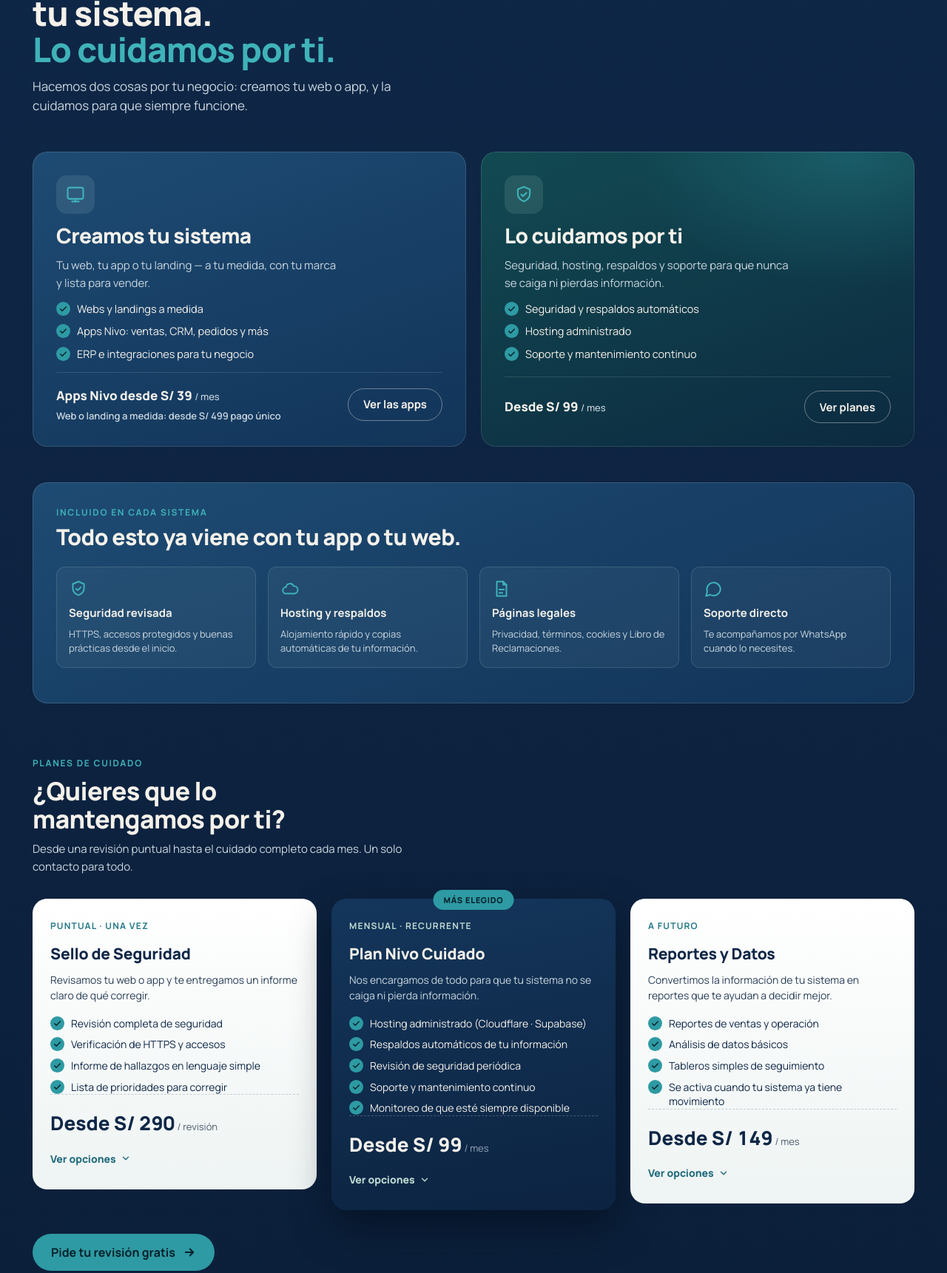
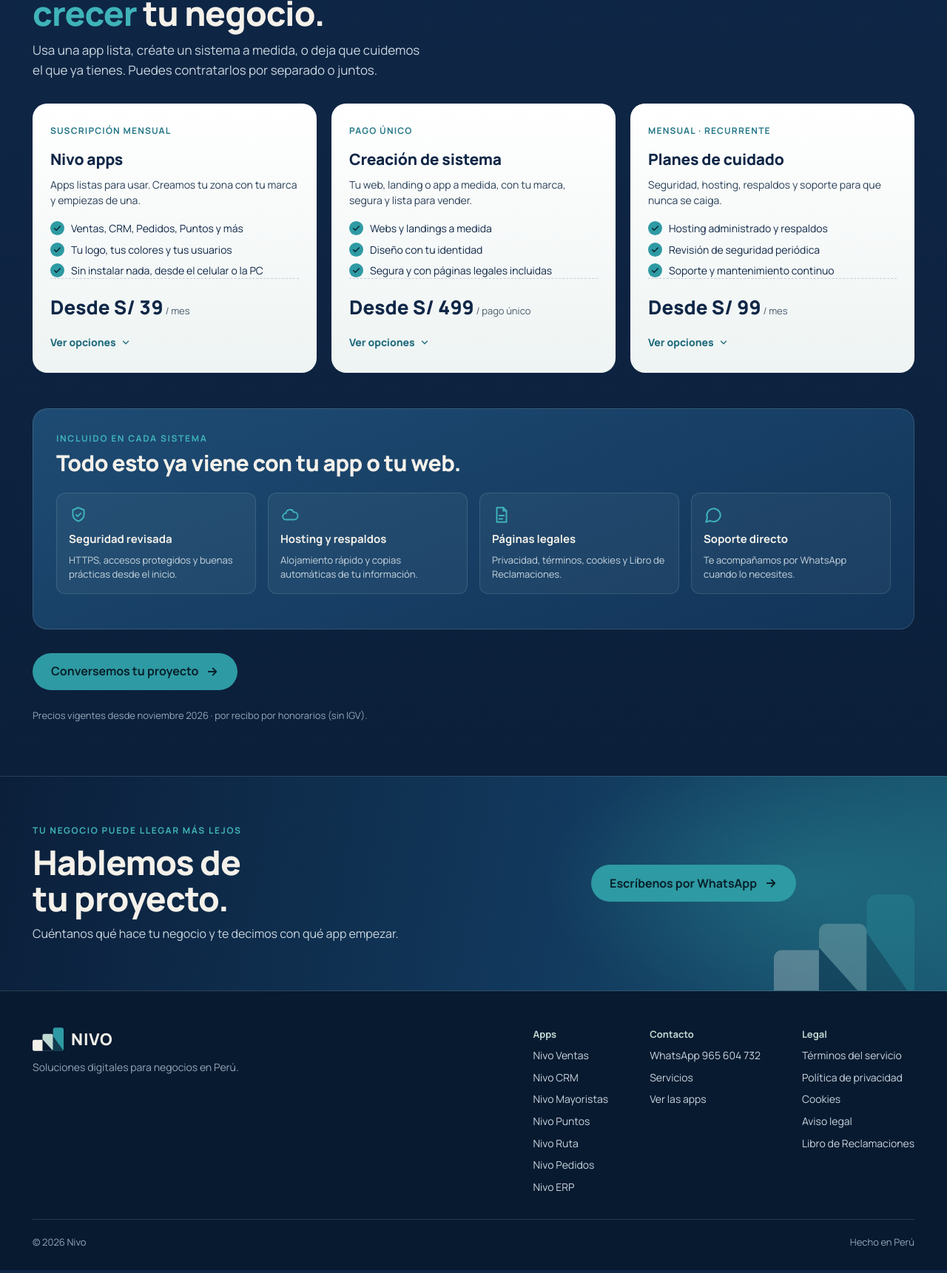
Before and after one commit to Guido190998/nivo-web, a plain HTML site: page index.html in a window 1280 px wide. Shown: the part 2189-3910 px from the top of the page at 74% size. Drawn offline with Linux system fonts and the light colour scheme.

Commit message:
Reestructurar servicios en 3: Nivo apps, Creacion de sistema y Planes de cuidado
Co-Authored-By: Claude Opus 4.8 <noreply@anthropic.com>
Claude-Session: https://claude.ai/code/session_01UnsN5sDM6cPcmr4v5Mo6RS

```diff
--- a/index.html
+++ b/index.html
@@ -125,40 +125,60 @@
 <section class="servicios" id="servicios" aria-labelledby="t-serv"><div class="caja">
   <div class="sv-cab">
     <span class="eti">Nuestros servicios</span>
-    <h2 id="t-serv">No solo creamos tu sistema.<br><em>Lo cuidamos por ti.</em></h2>
-    <p>Hacemos dos cosas por tu negocio: creamos tu web o app, y la cuidamos para que siempre funcione.</p>
+    <h2 id="t-serv">Tres formas de <em>hacer crecer</em> tu negocio.</h2>
+    <p>Usa una app lista, créate un sistema a medida, o deja que cuidemos el que ya tienes. Puedes contratarlos por separado o juntos.</p>
   </div>
 
-  <div class="sv-pilares">
-    <article class="sv-pilar crear">
-      <span class="sv-pilar-ic"><svg viewBox="0 0 24 24" fill="none" stroke="currentColor" stroke-width="1.8" stroke-linecap="round" stroke-linejoin="round" aria-hidden="true"><rect x="3" y="4" width="18" height="13" rx="2"/><path d="M8 20h8M12 17v3"/></svg></span>
-      <h3>Creamos tu sistema</h3>
-      <p>Tu web, tu app o tu landing — a tu medida, con tu marca y lista para vender.</p>
-      <ul>
-        <li><svg viewBox="0 0 24 24" fill="none" stroke="currentColor" stroke-width="2.6" stroke-linecap="round" stroke-linejoin="round" aria-hidden="true"><path d="M5 12.5l4.5 4.5L19 7.5"/></svg>Webs y landings a medida</li>
-        <li><svg viewBox="0 0 24 24" fill="none" stroke="currentColor" stroke-width="2.6" stroke-linecap="round" stroke-linejoin="round" aria-hidden="true"><path d="M5 12.5l4.5 4.5L19 7.5"/></svg>Apps Nivo: ventas, CRM, pedidos y más</li>
-        <li><svg viewBox="0 0 24 24" fill="none" stroke="currentColor" stroke-width="2.6" stroke-linecap="round" stroke-linejoin="round" aria-hidden="true"><path d="M5 12.5l4.5 4.5L19 7.5"/></svg>ERP e integraciones para tu negocio</li>
+  <div class="sv-grid">
+    <article class="sv-plan">
+      <span class="sv-k">Suscripción mensual</span>
+      <h4>Nivo apps</h4>
+      <p class="sv-desc">Apps listas para usar. Creamos tu zona con tu marca y empiezas de una.</p>
+      <ul class="sv-ul">
+        <li><svg viewBox="0 0 24 24" fill="none" stroke="currentColor" stroke-width="2.6" stroke-linecap="round" stroke-linejoin="round" aria-hidden="true"><path d="M5 12.5l4.5 4.5L19 7.5"/></svg>Ventas, CRM, Pedidos, Puntos y más</li>
+        <li><svg viewBox="0 0 24 24" fill="none" stroke="currentColor" stroke-width="2.6" stroke-linecap="round" stroke-linejoin="round" aria-hidden="true"><path d="M5 12.5l4.5 4.5L19 7.5"/></svg>Tu logo, tus colores y tus usuarios</li>
+        <li><svg viewBox="0 0 24 24" fill="none" stroke="currentColor" stroke-width="2.6" stroke-linecap="round" stroke-linejoin="round" aria-hidden="true"><path d="M5 12.5l4.5 4.5L19 7.5"/></svg>Sin instalar nada, desde el celular o la PC</li>
       </ul>
-      <div class="sv-pilar-pie">
-        <div class="sv-precio-col">
-          <span class="sv-pilar-precio">Apps Nivo desde S/ 39 <small>/ mes</small></span>
-          <span class="sv-precio-sub">Web o landing a medida: desde S/ 499 pago único</span>
-        </div>
-        <a class="btn btn-borde" href="#apps">Ver las apps</a>
+      <div class="sv-precio"><span class="sv-monto num">Desde S/ 39</span> <span class="sv-per">/ mes</span></div>
+      <button class="sv-toggle" type="button" aria-expanded="false" aria-controls="sv-opt-apps"><span>Ver opciones</span> <svg viewBox="0 0 24 24" fill="none" stroke="currentColor" stroke-width="2.4" stroke-linecap="round" stroke-linejoin="round" aria-hidden="true"><path d="M6 9l6 6 6-6"/></svg></button>
+      <div class="sv-opts" id="sv-opt-apps" hidden>
+        <div class="sv-opt"><span>Apps disponibles</span><b>Ventas · CRM · ERP…</b></div>
+        <div class="sv-opt"><span>Tu zona con tu marca</span><b>Incluido</b></div>
       </div>
     </article>
-    <article class="sv-pilar cuidar">
-      <span class="sv-pilar-ic"><svg viewBox="0 0 24 24" fill="none" stroke="currentColor" stroke-width="1.8" stroke-linecap="round" stroke-linejoin="round" aria-hidden="true"><path d="M12 3l7 3v5c0 4.5-3 7.5-7 9-4-1.5-7-4.5-7-9V6z"/><path d="M9 12l2 2 4-4"/></svg></span>
-      <h3>Lo cuidamos por ti</h3>
-      <p>Seguridad, hosting, respaldos y soporte para que nunca se caiga ni pierdas información.</p>
-      <ul>
-        <li><svg viewBox="0 0 24 24" fill="none" stroke="currentColor" stroke-width="2.6" stroke-linecap="round" stroke-linejoin="round" aria-hidden="true"><path d="M5 12.5l4.5 4.5L19 7.5"/></svg>Seguridad y respaldos automáticos</li>
-        <li><svg viewBox="0 0 24 24" fill="none" stroke="currentColor" stroke-width="2.6" stroke-linecap="round" stroke-linejoin="round" aria-hidden="true"><path d="M5 12.5l4.5 4.5L19 7.5"/></svg>Hosting administrado</li>
+
+    <article class="sv-plan">
+      <span class="sv-k">Pago único</span>
+      <h4>Creación de sistema</h4>
+      <p class="sv-desc">Tu web, landing o app a medida, con tu marca, segura y lista para vender.</p>
+      <ul class="sv-ul">
+        <li><svg viewBox="0 0 24 24" fill="none" stroke="currentColor" stroke-width="2.6" stroke-linecap="round" stroke-linejoin="round" aria-hidden="true"><path d="M5 12.5l4.5 4.5L19 7.5"/></svg>Webs y landings a medida</li>
+        <li><svg viewBox="0 0 24 24" fill="none" stroke="currentColor" stroke-width="2.6" stroke-linecap="round" stroke-linejoin="round" aria-hidden="true"><path d="M5 12.5l4.5 4.5L19 7.5"/></svg>Diseño con tu identidad</li>
+        <li><svg viewBox="0 0 24 24" fill="none" stroke="currentColor" stroke-width="2.6" stroke-linecap="round" stroke-linejoin="round" aria-hidden="true"><path d="M5 12.5l4.5 4.5L19 7.5"/></svg>Segura y con páginas legales incluidas</li>
+      </ul>
+      <div class="sv-precio"><span class="sv-monto num">Desde S/ 499</span> <span class="sv-per">/ pago único</span></div>
+      <button class="sv-toggle" type="button" aria-expanded="false" aria-controls="sv-opt-crear"><span>Ver opciones</span> <svg viewBox="0 0 24 24" fill="none" stroke="currentColor" stroke-width="2.4" stroke-linecap="round" stroke-linejoin="round" aria-hidden="true"><path d="M6 9l6 6 6-6"/></svg></button>
+      <div class="sv-opts" id="sv-opt-crear" hidden>
+        <div class="sv-opt"><span>Landing de una página</span><b class="num">Desde S/ 499</b></div>
+        <div class="sv-opt"><span>Web o app a medida</span><b>A cotizar</b></div>
+      </div>
+    </article>
+
+    <article class="sv-plan">
+      <span class="sv-k">Mensual · recurrente</span>
+      <h4>Planes de cuidado</h4>
+      <p class="sv-desc">Seguridad, hosting, respaldos y soporte para que nunca se caiga.</p>
+      <ul class="sv-ul">
+        <li><svg viewBox="0 0 24 24" fill="none" stroke="currentColor" stroke-width="2.6" stroke-linecap="round" stroke-linejoin="round" aria-hidden="true"><path d="M5 12.5l4.5 4.5L19 7.5"/></svg>Hosting administrado y respaldos</li>
+        <li><svg viewBox="0 0 24 24" fill="none" stroke="currentColor" stroke-width="2.6" stroke-linecap="round" stroke-linejoin="round" aria-hidden="true"><path d="M5 12.5l4.5 4.5L19 7.5"/></svg>Revisión de seguridad periódica</li>
         <li><svg viewBox="0 0 24 24" fill="none" stroke="currentColor" stroke-width="2.6" stroke-linecap="round" stroke-linejoin="round" aria-hidden="true"><path d="M5 12.5l4.5 4.5L19 7.5"/></svg>Soporte y mantenimiento continuo</li>
       </ul>
-      <div class="sv-pilar-pie">
-        <span class="sv-pilar-precio">Desde S/ 99 <small>/ mes</small></span>
-        <a class="btn btn-borde" href="#planes-cuidado">Ver planes</a>
+      <div class="sv-precio"><span class="sv-monto num">Desde S/ 99</span> <span class="sv-per">/ mes</span></div>
+      <button class="sv-toggle" type="button" aria-expanded="false" aria-controls="sv-opt-cuidado"><span>Ver opciones</span> <svg viewBox="0 0 24 24" fill="none" stroke="currentColor" stroke-width="2.4" stroke-linecap="round" stroke-linejoin="round" aria-hidden="true"><path d="M6 9l6 6 6-6"/></svg></button>
+      <div class="sv-opts" id="sv-opt-cuidado" hidden>
+        <div class="sv-opt"><span>Básico — Puntos, Ruta, landings</span><b class="num">S/ 99</b></div>
+        <div class="sv-opt"><span>Estándar — CRM, Pedidos, Mayoristas</span><b class="num">S/ 199</b></div>
+        <div class="sv-opt"><span>Pro — ERP, Facturación SUNAT</span><b class="num">S/ 399</b></div>
       </div>
     </article>
   </div>
@@ -174,72 +194,7 @@
     </ul>
   </div>
 
-  <div class="sv-planes-t" id="planes-cuidado">
-    <span class="eti">Planes de cuidado</span>
-    <h3>¿Quieres que lo mantengamos por ti?</h3>
-    <p>Desde una revisión puntual hasta el cuidado completo cada mes. Un solo contacto para todo.</p>
-  </div>
-
-  <div class="sv-grid">
-    <article class="sv-plan">
-      <span class="sv-k">Puntual · una vez</span>
-      <h4>Sello de Seguridad</h4>
-      <p class="sv-desc">Revisamos tu web o app y te entregamos un informe claro de qué corregir.</p>
-      <ul class="sv-ul">
-        <li><svg viewBox="0 0 24 24" fill="none" stroke="currentColor" stroke-width="2.6" stroke-linecap="round" stroke-linejoin="round" aria-hidden="true"><path d="M5 12.5l4.5 4.5L19 7.5"/></svg>Revisión completa de seguridad</li>
-        <li><svg viewBox="0 0 24 24" fill="none" stroke="currentColor" stroke-width="2.6" stroke-linecap="round" stroke-linejoin="round" aria-hidden="true"><path d="M5 12.5l4.5 4.5L19 7.5"/></svg>Verificación de HTTPS y accesos</li>
-        <li><svg viewBox="0 0 24 24" fill="none" stroke="currentColor" stroke-width="2.6" stroke-linecap="round" stroke-linejoin="round" aria-hidden="true"><path d="M5 12.5l4.5 4.5L19 7.5"/></svg>Informe de hallazgos en lenguaje simple</li>
-        <li><svg viewBox="0 0 24 24" fill="none" stroke="currentColor" stroke-width="2.6" stroke-linecap="round" stroke-linejoin="round" aria-hidden="true"><path d="M5 12.5l4.5 4.5L19 7.5"/></svg>Lista de prioridades para corregir</li>
-      </ul>
-      <div class="sv-precio"><span class="sv-monto num">Desde S/ 290</span> <span class="sv-per">/ revisión</span></div>
-      <button class="sv-toggle" type="button" aria-expanded="false" aria-controls="sv-opt-1"><span>Ver opciones</span> <svg viewBox="0 0 24 24" fill="none" stroke="currentColor" stroke-width="2.4" stroke-linecap="round" stroke-linejoin="round" aria-hidden="true"><path d="M6 9l6 6 6-6"/></svg></button>
-      <div class="sv-opts" id="sv-opt-1" hidden>
-        <div class="sv-opt"><span>Revisión básica + informe simple</span><b class="num">S/ 290</b></div>
-        <div class="sv-opt"><span>Revisión completa + informe detallado</span><b class="num">S/ 490</b></div>
-      </div>
-    </article>
-
-    <article class="sv-plan destacado">
-      <span class="sv-cinta">Más elegido</span>
-      <span class="sv-k">Mensual · recurrente</span>
-      <h4>Plan Nivo Cuidado</h4>
-      <p class="sv-desc">Nos encargamos de todo para que tu sistema no se caiga ni pierda información.</p>
-      <ul class="sv-ul">
-        <li><svg viewBox="0 0 24 24" fill="none" stroke="currentColor" stroke-width="2.6" stroke-linecap="round" stroke-linejoin="round" aria-hidden="true"><path d="M5 12.5l4.5 4.5L19 7.5"/></svg>Hosting administrado (Cloudflare · Supabase)</li>
-        <li><svg viewBox="0 0 24 24" fill="none" stroke="currentColor" stroke-width="2.6" stroke-linecap="round" stroke-linejoin="round" aria-hidden="true"><path d="M5 12.5l4.5 4.5L19 7.5"/></svg>Respaldos automáticos de tu información</li>
-        <li><svg viewBox="0 0 24 24" fill="none" stroke="currentColor" stroke-width="2.6" stroke-linecap="round" stroke-linejoin="round" aria-hidden="true"><path d="M5 12.5l4.5 4.5L19 7.5"/></svg>Revisión de seguridad periódica</li>
-        <li><svg viewBox="0 0 24 24" fill="none" stroke="currentColor" stroke-width="2.6" stroke-linecap="round" stroke-linejoin="round" aria-hidden="true"><path d="M5 12.5l4.5 4.5L19 7.5"/></svg>Soporte y mantenimiento continuo</li>
-        <li><svg viewBox="0 0 24 24" fill="none" stroke="currentColor" stroke-width="2.6" stroke-linecap="round" stroke-linejoin="round" aria-hidden="true"><path d="M5 12.5l4.5 4.5L19 7.5"/></svg>Monitoreo de que esté siempre disponible</li>
-      </ul>
-      <div class="sv-precio"><span class="sv-monto num">Desde S/ 99</span> <span class="sv-per">/ mes</span></div>
-      <button class="sv-toggle" type="button" aria-expanded="false" aria-controls="sv-opt-2"><span>Ver opciones</span> <svg viewBox="0 0 24 24" fill="none" stroke="currentColor" stroke-width="2.4" stroke-linecap="round" stroke-linejoin="round" aria-hidden="true"><path d="M6 9l6 6 6-6"/></svg></button>
-      <div class="sv-opts" id="sv-opt-2" hidden>
-        <div class="sv-opt"><span>Básico — Puntos, Ruta, landings</span><b class="num">S/ 99</b></div>
-        <div class="sv-opt"><span>Estándar — CRM, Pedidos, Mayoristas</span><b class="num">S/ 199</b></div>
-        <div class="sv-opt"><span>Pro — ERP, Facturación SUNAT</span><b class="num">S/ 399</b></div>
-      </div>
-    </article>
-
-    <article class="sv-plan">
-      <span class="sv-k">A futuro</span>
-      <h4>Reportes y Datos</h4>
-      <p class="sv-desc">Convertimos la información de tu sistema en reportes que te ayudan a decidir mejor.</p>
-      <ul class="sv-ul">
-        <li><svg viewBox="0 0 24 24" fill="none" stroke="currentColor" stroke-width="2.6" stroke-linecap="round" stroke-linejoin="round" aria-hidden="true"><path d="M5 12.5l4.5 4.5L19 7.5"/></svg>Reportes de ventas y operación</li>
-        <li><svg viewBox="0 0 24 24" fill="none" stroke="currentColor" stroke-width="2.6" stroke-linecap="round" stroke-linejoin="round" aria-hidden="true"><path d="M5 12.5l4.5 4.5L19 7.5"/></svg>Análisis de datos básicos</li>
-        <li><svg viewBox="0 0 24 24" fill="none" stroke="currentColor" stroke-width="2.6" stroke-linecap="round" stroke-linejoin="round" aria-hidden="true"><path d="M5 12.5l4.5 4.5L19 7.5"/></svg>Tableros simples de seguimiento</li>
-        <li><svg viewBox="0 0 24 24" fill="none" stroke="currentColor" stroke-width="2.6" stroke-linecap="round" stroke-linejoin="round" aria-hidden="true"><path d="M5 12.5l4.5 4.5L19 7.5"/></svg>Se activa cuando tu sistema ya tiene movimiento</li>
-      </ul>
-      <div class="sv-precio"><span class="sv-monto num">Desde S/ 149</span> <span class="sv-per">/ mes</span></div>
-      <button class="sv-toggle" type="button" aria-expanded="false" aria-controls="sv-opt-3"><span>Ver opciones</span> <svg viewBox="0 0 24 24" fill="none" stroke="currentColor" stroke-width="2.4" stroke-linecap="round" stroke-linejoin="round" aria-hidden="true"><path d="M6 9l6 6 6-6"/></svg></button>
-      <div class="sv-opts" id="sv-opt-3" hidden>
-        <div class="sv-opt"><span>Add-on mensual al plan</span><b class="num">Desde S/ 149</b></div>
-        <div class="sv-opt"><span>Proyecto de reportes puntual</span><b class="num">S/ 500 – 1,500</b></div>
-      </div>
-    </article>
-  </div>
-
-  <div class="botones sv-cta"><a class="btn btn-acento" href="https://wa.me/51965604732?text=Hola%2C%20quiero%20una%20revisi%C3%B3n%20de%20mi%20sistema%20con%20Nivo." target="_blank" rel="noopener">Pide tu revisión gratis <svg viewBox="0 0 24 24" fill="none" stroke="currentColor" stroke-width="2.4" stroke-linecap="round" stroke-linejoin="round" aria-hidden="true"><path d="M5 12h14M13 6l6 6-6 6"/></svg></a></div>
+  <div class="botones sv-cta"><a class="btn btn-acento" href="https://wa.me/51965604732?text=Hola%2C%20quiero%20conocer%20los%20servicios%20de%20Nivo." target="_blank" rel="noopener">Conversemos tu proyecto <svg viewBox="0 0 24 24" fill="none" stroke="currentColor" stroke-width="2.4" stroke-linecap="round" stroke-linejoin="round" aria-hidden="true"><path d="M5 12h14M13 6l6 6-6 6"/></svg></a></div>
   <p class="sv-vig">Precios vigentes desde noviembre 2026 · por recibo por honorarios (sin IGV).</p>
 </div></section>
 <section class="cta" id="contacto" aria-labelledby="t-cta"><div class="caja cta-in">
```
